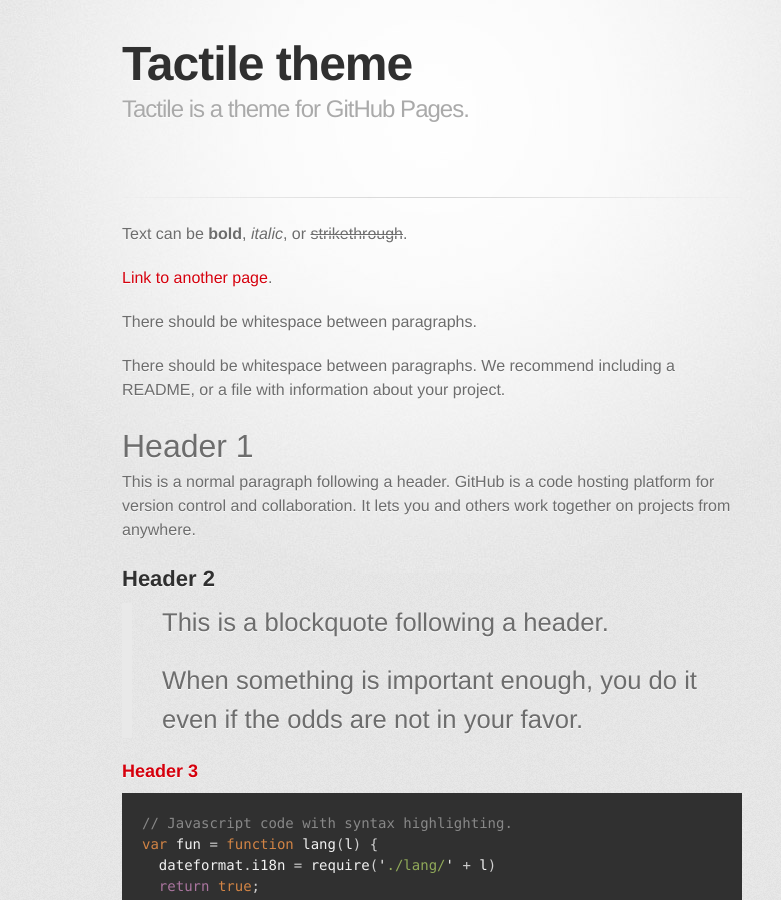
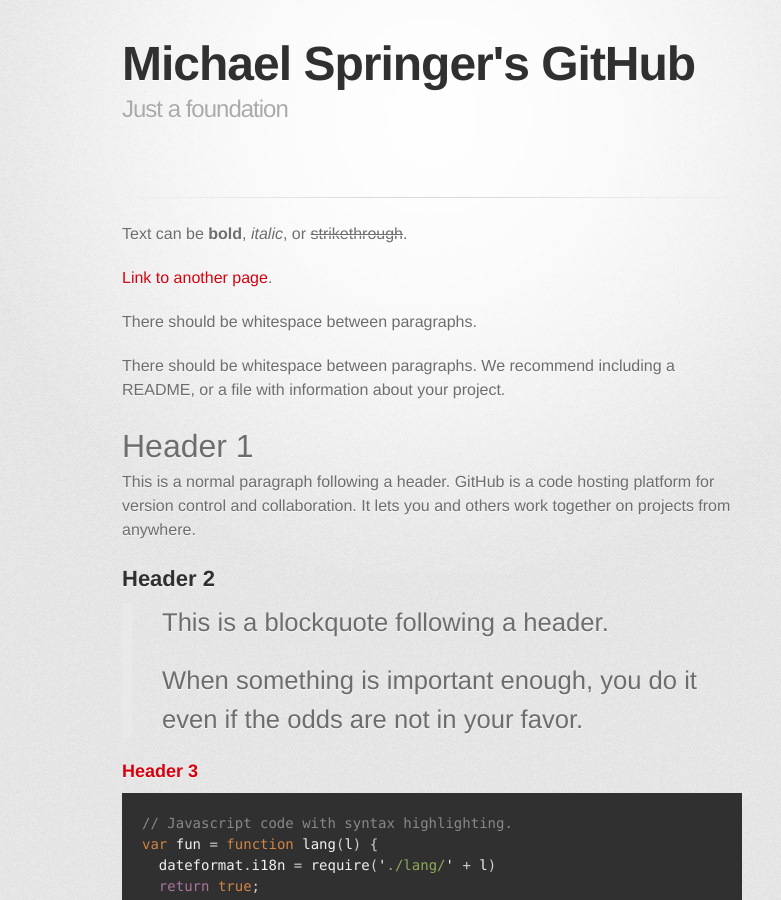
Before and after one commit to mcspringer/mcspringer.github.io, a Jekyll site: the page built from index.md, in a window 1280 px wide and 900 px high. Shown: the whole window, without its empty margins (208-989 px from the left). Built offline with Jekyll 4.4.1, drawn with Linux system fonts in a browser that asks for light colours; some web fonts are replaced; our own code applies the rules of GitHub Pages for plain Markdown files.

Commit message:
Update index.md

```diff
--- a/index.md
+++ b/index.md
@@ -1,5 +1,6 @@
 ---
-layout: default
+title: Michael Springer's GitHub
+description: Just a foundation
 ---
 
 Text can be **bold**, _italic_, or ~~strikethrough~~.
```
